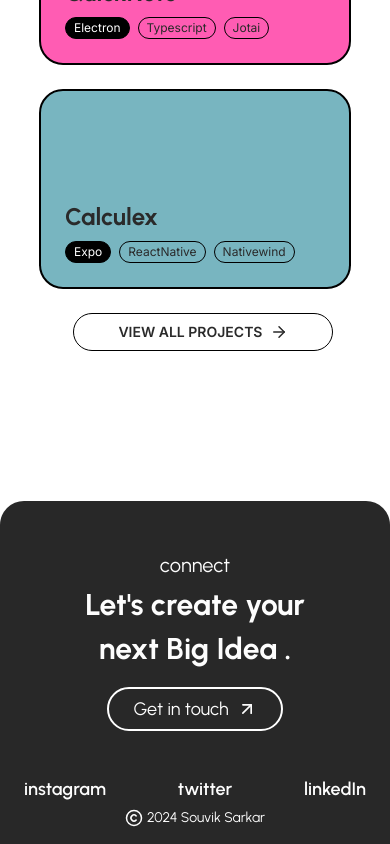
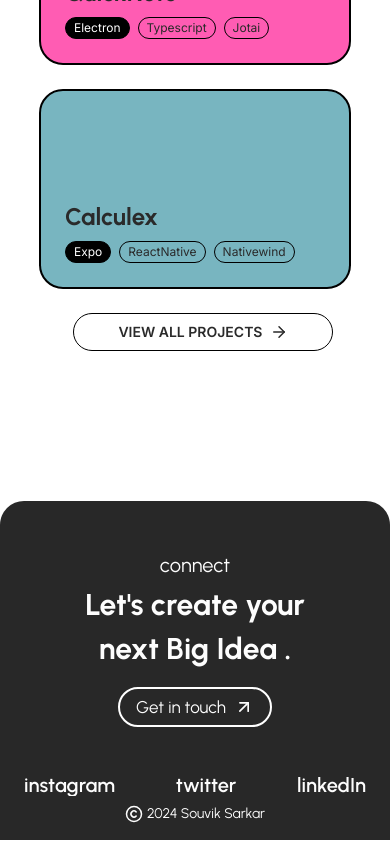
Before and after one commit to SouvikSarkar2/Folio, a Next.js app: page / in a window 390 px wide. Shown: the part 2275-3119 px from the top of the page. Built offline with nearby package versions, Linux system fonts and the light colour scheme.

Commit message:
Responsive design added

```diff
--- a/src/app/_components/Contact.tsx
+++ b/src/app/_components/Contact.tsx
@@ -22,7 +22,7 @@ const Contact = () => {
           onMouseLeave={() => setHovered(false)}
           className={`border-2  ${
             hovered && "bg-white text-black "
-          } border-white justify-center items-center text-lg rounded-full px-6 py-1.5 my-3 sm:my-6 flex gap-2 sm:mb-[100px]`}
+          } border-white justify-center items-center text-[17px]  sm:text-lg rounded-full px-4 sm:px-6 py-1 sm:py-1.5 my-3 sm:my-6 flex gap-2 sm:mb-[100px]`}
         >
           Get in touch{" "}
           <span
@@ -33,7 +33,7 @@ const Contact = () => {
             <ArrowUpRight size={20} />
           </span>
         </Link>
-        <div className="w-full px-6 sm:px-0 sm:w-[40%] flex justify-between items-center font-semibold pt-6 sm:py-6 text-lg">
+        <div className="w-full px-6 sm:px-0 sm:w-[40%] flex justify-between items-center font-semibold pt-6 sm:py-6 text-md sm:text-lg ">
 
           <LinkComponent link="https://www.instagram.com/souvik_baka/" name="instagram" />
 
```
